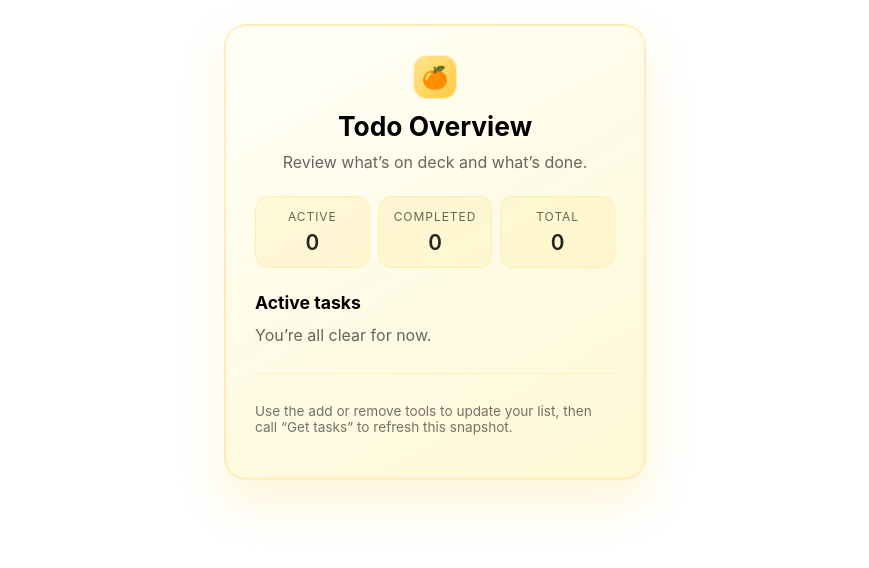
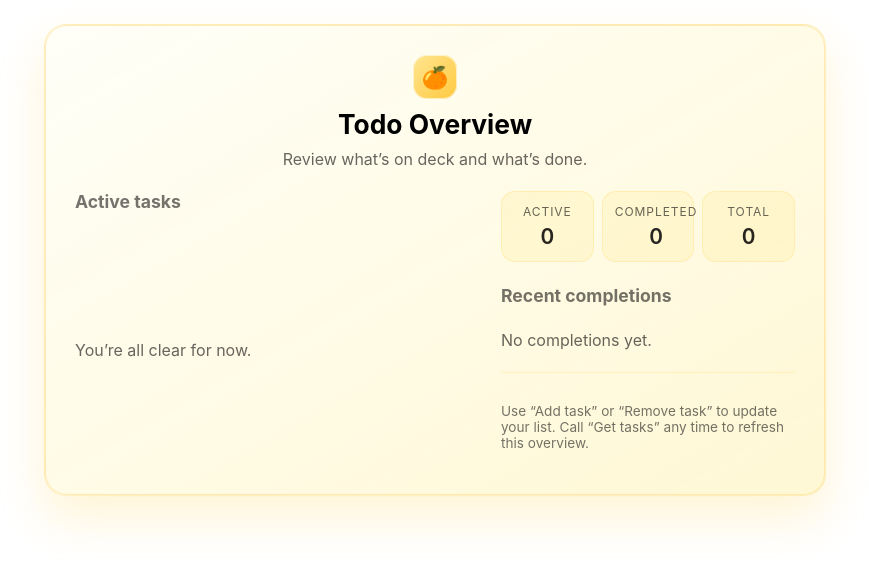
Before and after one commit to Haniehz1/orange_todo_app, a React (Create React App) app in the folder web/: page / in a window 1280 px wide. Shown: the top 568 px of the page, without its empty margins (221-1090 px from the left). Built offline with nearby package versions, Linux system fonts and the light colour scheme.

Commit message:
Design horizontal widget layout

```diff
--- a/web/src/components/App.css
+++ b/web/src/components/App.css
@@ -12,8 +12,7 @@
 }
 
 .todo-card {
-  width: 360px;
-  max-width: 100%;
+  width: min(720px, 100%);
   background: linear-gradient(150deg, rgba(255, 255, 248, 0.97), rgba(255, 247, 210, 0.95));
   border-radius: 22px;
   border: 1px solid rgba(255, 213, 102, 0.35);
@@ -40,9 +39,9 @@
 
 .todo-card__header {
   text-align: center;
-  margin-bottom: 1.5rem;
+  margin-bottom: 1.35rem;
   display: grid;
-  gap: 0.65rem;
+  gap: 0.55rem;
 }
 
 .todo-card__badge {
@@ -74,11 +73,30 @@
   color: rgba(255, 231, 211, 0.7);
 }
 
+.todo-card__layout {
+  display: flex;
+  gap: 1.5rem;
+  align-items: stretch;
+}
+
+.todo-panel {
+  display: grid;
+  gap: 1.4rem;
+}
+
+.todo-panel--primary {
+  flex: 1 1 55%;
+}
+
+.todo-panel--secondary {
+  flex: 1 1 40%;
+  min-width: 220px;
+}
+
 .todo-summary {
   display: grid;
   grid-template-columns: repeat(3, minmax(0, 1fr));
   gap: 0.5rem;
-  margin-bottom: 1.5rem;
 }
 
 .todo-summary div {
@@ -118,7 +136,29 @@
 }
 
 .todo-section {
-  margin-bottom: 1.75rem;
+  display: grid;
+  gap: 0.75rem;
+}
+
+.todo-section__header {
+  display: flex;
+  justify-content: space-between;
+  align-items: baseline;
+  gap: 0.5rem;
+  font-size: 0.85rem;
+  color: rgba(0, 0, 0, 0.55);
+}
+
+.todo-section__header h2 {
+  margin: 0;
+  font-size: 1.05rem;
+  color: inherit;
+}
+
+.todo-section__header span {
+  font-size: 0.75rem;
+  letter-spacing: 0.06em;
+  text-transform: uppercase;
 }
 
 .todo-section h2 {
@@ -209,7 +249,7 @@
   display: flex;
   justify-content: space-between;
   gap: 0.75rem;
-  font-size: 0.9rem;
+  font-size: 0.87rem;
 }
 
 .todo-timeline__title {
@@ -222,6 +262,16 @@
 
 .App.dark .todo-timeline__meta {
   color: rgba(255, 231, 211, 0.6);
+}
+
+.todo-note {
+  margin-top: 0.5rem;
+  font-size: 0.75rem;
+  color: rgba(0, 0, 0, 0.5);
+}
+
+.App.dark .todo-note {
+  color: rgba(255, 231, 211, 0.55);
 }
 
 .todo-footer {
@@ -237,7 +287,11 @@
 }
 
 @media (max-width: 420px) {
+  .todo-card__layout {
+    flex-direction: column;
+  }
+
   .todo-summary {
-    grid-template-columns: repeat(2, minmax(0, 1fr));
+    grid-template-columns: repeat(3, minmax(0, 1fr));
   }
 }
--- a/web/src/components/App.tsx
+++ b/web/src/components/App.tsx
@@ -191,6 +191,12 @@ function App() {
       ? "Checked off and logged for your records."
       : "Review what’s on deck and what’s done.";
 
+  const highlightTask = MODE === "add" ? added : MODE === "remove" ? removed : null;
+  const highlightClass = `todo-highlight${MODE === "remove" ? " todo-highlight--complete" : ""}`;
+  const previewLimit = MODE === "get" ? sortedTasks.length : 4;
+  const previewTasks = sortedTasks.slice(0, previewLimit);
+  const hasMoreTasks = sortedTasks.length > previewTasks.length;
+
   return (
     <div className={`App ${theme}`} data-theme={theme}>
       <section className={`todo-card todo-card--${MODE}`} aria-label="Todo widget">
@@ -203,7 +209,51 @@ function App() {
           <h1>{headerTitle}</h1>
           <p>{headerSubtitle}</p>
         </header>
+        <div className="todo-card__layout">
+          <div className="todo-panel todo-panel--primary">
+            {highlightTask && (
+              <section className="todo-section" aria-label="Highlighted task">
+                <h2>{MODE === "add" ? "New task saved" : "Marked complete"}</h2>
+                <div className={highlightClass}>
+                  <span className="todo-highlight__title">{highlightTask.title}</span>
+                  <span className="todo-highlight__meta">
+                    {MODE === "add"
+                      ? `Added ${formatTimestamp(highlightTask.created_at)}`
+                      : `Completed ${formatTimestamp(stats.lastCompletedAt)}`}
+                  </span>
+                </div>
+              </section>
+            )}
 
+            <section className="todo-section" aria-label="Active tasks">
+              <div className="todo-section__header">
+                <h2>Active tasks</h2>
+                {hasMoreTasks && <span>{sortedTasks.length} total</span>}
+              </div>
+              {previewTasks.length > 0 ? (
+                <ul className="todo-list">
+                  {previewTasks.map((task) => (
+                    <li key={task.id} className="todo-item">
+                      <span className="todo-item__accent" aria-hidden />
+                      <div className="todo-item__body">
+                        <span className="todo-item__title">{task.title}</span>
+                        <span className="todo-item__timestamp">
+                          Added {formatTimestamp(task.created_at)}
+                        </span>
+                      </div>
+                    </li>
+                  ))}
+                </ul>
+              ) : (
+                <p className="todo-empty">You’re all clear for now.</p>
+              )}
+              {hasMoreTasks && MODE !== "get" && (
+                <p className="todo-note">Run “Get tasks” to see the full list.</p>
+              )}
+            </section>
+          </div>
+
+          <aside className="todo-panel todo-panel--secondary">
             <div className="todo-summary" aria-label="Summary">
               <div>
                 <span className="todo-summary__label">Active</span>
@@ -219,56 +269,14 @@ function App() {
               </div>
             </div>
 
-        {MODE === "add" && added && (
-          <section className="todo-section" aria-label="New task">
-            <h2>New task saved</h2>
-            <div className="todo-highlight">
-              <span className="todo-highlight__title">{added.title}</span>
-              <span className="todo-highlight__meta">
-                Added {formatTimestamp(added.created_at)}
-              </span>
+            <section className="todo-section" aria-label="Recent completions">
+              <div className="todo-section__header">
+                <h2>Recent completions</h2>
+                {stats.lastCompletedAt && (
+                  <span>Last: {formatTimestamp(stats.lastCompletedAt)}</span>
+                )}
               </div>
-          </section>
-        )}
-
-        {MODE === "remove" && removed && (
-          <section className="todo-section" aria-label="Completed task">
-            <h2>Marked complete</h2>
-            <div className="todo-highlight todo-highlight--complete">
-              <span className="todo-highlight__title">{removed.title}</span>
-              <span className="todo-highlight__meta">
-                Completed {formatTimestamp(stats.lastCompletedAt)}
-              </span>
-            </div>
-          </section>
-        )}
-
-        {MODE === "get" && (
-          <section className="todo-section" aria-label="Active tasks">
-            <h2>Active tasks</h2>
-            {sortedTasks.length > 0 ? (
-              <ul className="todo-list">
-                {sortedTasks.map((task) => (
-                  <li key={task.id} className="todo-item">
-                    <span className="todo-item__accent" aria-hidden />
-                    <div className="todo-item__body">
-                      <span className="todo-item__title">{task.title}</span>
-                      <span className="todo-item__timestamp">
-                        Added {formatTimestamp(task.created_at)}
-                      </span>
-                    </div>
-                  </li>
-                ))}
-              </ul>
-            ) : (
-              <p className="todo-empty">You’re all clear for now.</p>
-            )}
-          </section>
-        )}
-
-        {recentCompletions.length > 0 && (
-          <section className="todo-section" aria-label="Recent completions">
-            <h2>Recent completions</h2>
+              {recentCompletions.length > 0 ? (
                 <ol className="todo-timeline">
                   {recentCompletions.map((entry) => (
                     <li key={`${entry.id}-${entry.completed_at}`}>
@@ -279,15 +287,19 @@ function App() {
                     </li>
                   ))}
                 </ol>
+              ) : (
+                <p className="todo-empty">No completions yet.</p>
+              )}
             </section>
-        )}
 
             <footer className="todo-footer">
               <p>
-            Use the add or remove tools to update your list, then call “Get tasks” to
-            refresh this snapshot.
+                Use “Add task” or “Remove task” to update your list. Call “Get tasks” any
+                time to refresh this overview.
               </p>
             </footer>
+          </aside>
+        </div>
       </section>
     </div>
   );
```
Also changed, not shown: 11 other files (tests, documents, lock files or other folders). Lines whose indentation alone changed are shown as unchanged.
